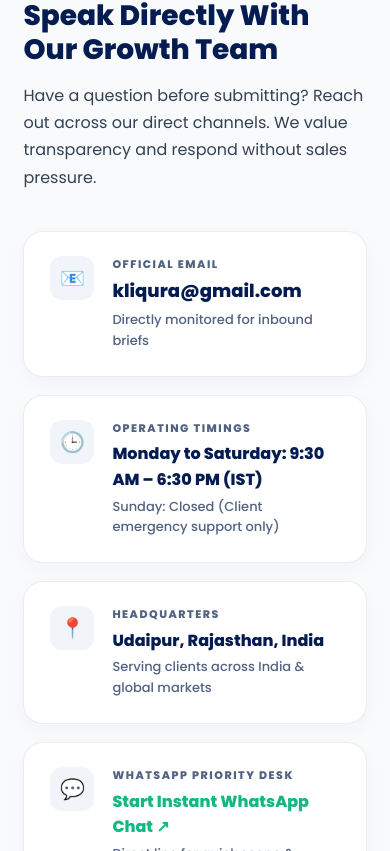
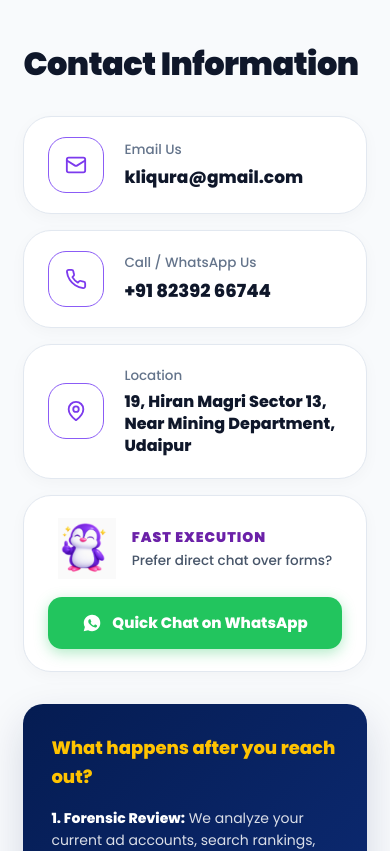
Before and after one commit to himikajain11-art/kliqura-website-v2, a React (Vite) app: page /contact-us in a window 390 px wide. Shown: the part 1733-2584 px from the top of the page. Built offline with nearby package versions, Linux system fonts and the light colour scheme; a web font is replaced by a local one.

Commit message:
feat(contact): update Contact Information cards with phone, location and quick whatsapp chat

```diff
--- a/index.html
+++ b/index.html
@@ -86,11 +86,13 @@
         "url": "https://www.kliqura.com",
         "description": "KLIQURA is an elite full-funnel digital marketing agency based in Udaipur, Rajasthan. We help ambitious brands grow predictable revenue through high-ROAS Performance Marketing (Meta & Google Ads), SEO Search Dominance, Content Marketing, and Conversion Rate Optimization.",
         "email": "kliqura@gmail.com",
+        "telephone": "+918239266744",
         "address": {
           "@type": "PostalAddress",
+          "streetAddress": "19, Hiran Magri Sector 13, Near Mining Department",
           "addressLocality": "Udaipur",
           "addressRegion": "Rajasthan",
-          "postalCode": "313001",
+          "postalCode": "313002",
           "addressCountry": "IN"
         },
         "geo": {
@@ -179,8 +181,8 @@
         <h2>Operating Hours &amp; Headquarters:</h2>
         <p>
           Monday to Saturday: 9:30 AM – 6:30 PM (IST). Sunday Closed.<br />
-          Headquarters: Udaipur, Rajasthan, India.<br />
-          Direct Inquiries: <a href="mailto:kliqura@gmail.com">kliqura@gmail.com</a>
+          Headquarters: 19, Hiran Magri Sector 13, Near Mining Department, Udaipur, Rajasthan, India.<br />
+          Direct Inquiries: <a href="mailto:kliqura@gmail.com">kliqura@gmail.com</a> | Phone: <a href="tel:+918239266744">+91 82392 66744</a>
         </p>
       </div>
     </noscript>
--- a/src/App.jsx
+++ b/src/App.jsx
@@ -67,7 +67,7 @@
       text.includes("where") ||
       text.includes("rajasthan")
     ) {
-      return "📍 KLIQURA Headquarters:\nWe are located in Udaipur, Rajasthan, India! We work with brands locally in Udaipur and across India/globally to drive measurable digital growth.";
+      return "📍 KLIQURA Headquarters:\n19, Hiran Magri Sector 13, Near Mining Department, Udaipur, Rajasthan.\n\n📞 Phone: +91 82392 66744\n💬 WhatsApp: +91 82392 66744";
     }
 
     // 4. PRICING, FEES & FREE AUDIT
@@ -96,7 +96,7 @@
       text.includes("whatsapp") ||
       text.includes("number")
     ) {
-      return "📬 Get in touch with KLIQURA:\n• Email: kliqura@gmail.com\n• Contact Form: Visit our Contact page to fill out our automated form\n• Working Hours: Mon–Sat, 9:30 AM – 6:30 PM IST\nOur strategists review all inquiries within 2 to 4 business hours.";
+      return "📬 Get in touch with KLIQURA:\n• Phone: +91 82392 66744\n• WhatsApp: +91 82392 66744\n• Email: kliqura@gmail.com\n• Address: 19, Hiran Magri Sector 13, Near Mining Department, Udaipur\n• Working Hours: Mon–Sat, 9:30 AM – 6:30 PM IST\nOur strategists review all inquiries within 2 to 4 business hours.";
     }
 
     // 6. GREETINGS
--- a/src/pages/Contact.jsx
+++ b/src/pages/Contact.jsx
@@ -1,6 +1,7 @@
 import React, { useState } from "react";
 import emailjs from "@emailjs/browser";
 import "./Contact.css";
+import contactMascot from "../assets/contact-mascot.png";
 
 const SERVICE_ID = "service_allip0n";
 const TEMPLATE_ID = "template_0pt94nq";
@@ -146,7 +147,7 @@
                 Jump to Inquiry Form ↓
               </a>
               <a
-                href="https://wa.me/919999999999?text=Hi%20KLIQURA%2C%20I%20want%20to%20discuss%20scaling%20my%20digital%20marketing%20revenue."
+                href="https://wa.me/918239266744?text=Hi%20KLIQURA%2C%20I%20want%20to%20discuss%20scaling%20my%20digital%20marketing%20revenue."
                 target="_blank"
                 rel="noreferrer"
                 className="btn-hero-whatsapp"
@@ -215,7 +216,15 @@
                     <span className="pass-icon">📍</span>
                     <div>
                       <span className="pass-item-title">Headquarters</span>
-                      <p>Udaipur, Rajasthan, India</p>
+                      <p>19, Hiran Magri Sector 13, Near Mining Dept, Udaipur</p>
+                    </div>
+                  </div>
+
+                  <div className="pass-item">
+                    <span className="pass-icon">📞</span>
+                    <div>
+                      <span className="pass-item-title">Direct Call</span>
+                      <a href="tel:+918239266744">+91 82392 66744</a>
                     </div>
                   </div>
 
@@ -242,64 +251,184 @@
       <section id="inquiry-form-section" className="contact-main-section">
         <div className="contact-main-grid">
           {/* Left Column: Direct Info, Operating Hours, Channels */}
+          {/* Left Column: Contact Information Cards Matching Screenshot */}
           <div className="contact-info-column">
-            <div className="info-intro-box">
-              <span className="info-kicker">DIRECT REACH</span>
-              <h2>Speak Directly With Our Growth Team</h2>
-              <p>
-                Have a question before submitting? Reach out across our direct channels. We value transparency
-                and respond without sales pressure.
-              </p>
-            </div>
+            <h2 style={{
+              fontSize: "32px",
+              fontWeight: "900",
+              color: "#0f172a",
+              margin: "0 0 4px",
+              fontFamily: "'Manrope', sans-serif",
+              letterSpacing: "-0.5px"
+            }}>
+              Contact Information
+            </h2>
 
-            <div className="info-cards-list">
-              {/* Card 1: Email */}
-              <div className="info-item-card">
-                <div className="info-icon-box">📧</div>
-                <div className="info-text-box">
-                  <span className="info-label">OFFICIAL EMAIL</span>
-                  <a href="mailto:kliqura@gmail.com" className="info-primary-link">
+            <div className="contact-info-cards-exact" style={{ display: "flex", flexDirection: "column", gap: "16px" }}>
+              {/* Card 1: Email Us */}
+              <div style={{
+                background: "#ffffff",
+                border: "1.5px solid #e2e8f0",
+                borderRadius: "28px",
+                padding: "20px 24px",
+                display: "flex",
+                alignItems: "center",
+                gap: "20px",
+                boxShadow: "0 4px 16px rgba(15, 23, 42, 0.03)"
+              }}>
+                <div style={{
+                  width: "56px",
+                  height: "56px",
+                  minWidth: "56px",
+                  borderRadius: "18px",
+                  border: "1.5px solid #8b5cf6",
+                  display: "flex",
+                  alignItems: "center",
+                  justifyContent: "center",
+                  background: "#ffffff"
+                }}>
+                  <svg width="22" height="22" viewBox="0 0 24 24" fill="none" stroke="#7c3aed" strokeWidth="2" strokeLinecap="round" strokeLinejoin="round">
+                    <rect x="2" y="4" width="20" height="16" rx="2" />
+                    <path d="m22 7-8.97 5.7a1.94 1.94 0 0 1-2.06 0L2 7" />
+                  </svg>
+                </div>
+                <div>
+                  <div style={{ fontSize: "13.5px", color: "#64748b", fontWeight: "500", marginBottom: "4px" }}>
+                    Email Us
+                  </div>
+                  <a href="mailto:kliqura@gmail.com" style={{ fontSize: "17px", fontWeight: "800", color: "#0f172a", textDecoration: "none", wordBreak: "break-all" }}>
                     kliqura@gmail.com
                   </a>
-                  <span className="info-sub-note">Directly monitored for inbound briefs</span>
                 </div>
               </div>
 
-              {/* Card 2: Business Hours */}
-              <div className="info-item-card">
-                <div className="info-icon-box">🕒</div>
-                <div className="info-text-box">
-                  <span className="info-label">OPERATING TIMINGS</span>
-                  <strong className="info-strong">Monday to Saturday: 9:30 AM – 6:30 PM (IST)</strong>
-                  <span className="info-sub-note">Sunday: Closed (Client emergency support only)</span>
+              {/* Card 2: Call / WhatsApp Us */}
+              <div style={{
+                background: "#ffffff",
+                border: "1.5px solid #e2e8f0",
+                borderRadius: "28px",
+                padding: "20px 24px",
+                display: "flex",
+                alignItems: "center",
+                gap: "20px",
+                boxShadow: "0 4px 16px rgba(15, 23, 42, 0.03)"
+              }}>
+                <div style={{
+                  width: "56px",
+                  height: "56px",
+                  minWidth: "56px",
+                  borderRadius: "18px",
+                  border: "1.5px solid #8b5cf6",
+                  display: "flex",
+                  alignItems: "center",
+                  justifyContent: "center",
+                  background: "#ffffff"
+                }}>
+                  <svg width="22" height="22" viewBox="0 0 24 24" fill="none" stroke="#7c3aed" strokeWidth="2" strokeLinecap="round" strokeLinejoin="round">
+                    <path d="M22 16.92v3a2 2 0 0 1-2.18 2 19.79 19.79 0 0 1-8.63-3.07 19.5 19.5 0 0 1-6-6 19.79 19.79 0 0 1-3.07-8.67A2 2 0 0 1 4.11 2h3a2 2 0 0 1 2 1.72 12.84 12.84 0 0 0 .7 2.81 2 2 0 0 1-.45 2.11L8.09 9.91a16 16 0 0 0 6 6l1.27-1.27a2 2 0 0 1 2.11-.45 12.84 12.84 0 0 0 2.81.7A2 2 0 0 1 22 16.92z" />
+                  </svg>
+                </div>
+                <div>
+                  <div style={{ fontSize: "13.5px", color: "#64748b", fontWeight: "500", marginBottom: "4px" }}>
+                    Call / WhatsApp Us
+                  </div>
+                  <a href="tel:+918239266744" style={{ fontSize: "18px", fontWeight: "800", color: "#0f172a", textDecoration: "none" }}>
+                    +91 82392 66744
+                  </a>
                 </div>
               </div>
 
-              {/* Card 3: Headquarters Location */}
-              <div className="info-item-card">
-                <div className="info-icon-box">📍</div>
-                <div className="info-text-box">
-                  <span className="info-label">HEADQUARTERS</span>
-                  <strong className="info-strong">Udaipur, Rajasthan, India</strong>
-                  <span className="info-sub-note">Serving clients across India & global markets</span>
+              {/* Card 3: Location */}
+              <div style={{
+                background: "#ffffff",
+                border: "1.5px solid #e2e8f0",
+                borderRadius: "28px",
+                padding: "20px 24px",
+                display: "flex",
+                alignItems: "center",
+                gap: "20px",
+                boxShadow: "0 4px 16px rgba(15, 23, 42, 0.03)"
+              }}>
+                <div style={{
+                  width: "56px",
+                  height: "56px",
+                  minWidth: "56px",
+                  borderRadius: "18px",
+                  border: "1.5px solid #8b5cf6",
+                  display: "flex",
+                  alignItems: "center",
+                  justifyContent: "center",
+                  background: "#ffffff"
+                }}>
+                  <svg width="22" height="22" viewBox="0 0 24 24" fill="none" stroke="#7c3aed" strokeWidth="2" strokeLinecap="round" strokeLinejoin="round">
+                    <path d="M20 10c0 6-8 12-8 12s-8-6-8-12a8 8 0 0 1 16 0Z" />
+                    <circle cx="12" cy="10" r="3" />
+                  </svg>
+                </div>
+                <div>
+                  <div style={{ fontSize: "13.5px", color: "#64748b", fontWeight: "500", marginBottom: "4px" }}>
+                    Location
+                  </div>
+                  <div style={{ fontSize: "16px", fontWeight: "800", color: "#0f172a", lineHeight: "1.4" }}>
+                    19, Hiran Magri Sector 13, Near Mining Department, Udaipur
+                  </div>
                 </div>
               </div>
 
-              {/* Card 4: WhatsApp Priority Chat */}
-              <div className="info-item-card">
-                <div className="info-icon-box">💬</div>
-                <div className="info-text-box">
-                  <span className="info-label">WHATSAPP PRIORITY DESK</span>
-                  <a
-                    href="https://wa.me/919999999999?text=Hi%20KLIQURA%2C%20I%20am%20interested%20in%20scaling%20my%20digital%20marketing%20growth."
-                    target="_blank"
-                    rel="noreferrer"
-                    className="info-whatsapp-link"
-                  >
-                    Start Instant WhatsApp Chat ↗
-                  </a>
-                  <span className="info-sub-note">Direct line for quick scope & pricing answers</span>
+              {/* Card 4: FAST EXECUTION + WhatsApp Button */}
+              <div style={{
+                background: "#ffffff",
+                border: "1.5px solid #e2e8f0",
+                borderRadius: "28px",
+                padding: "22px 24px",
+                display: "flex",
+                flexDirection: "column",
+                gap: "18px",
+                boxShadow: "0 4px 16px rgba(15, 23, 42, 0.03)"
+              }}>
+                <div style={{ display: "flex", alignItems: "center", justifyContent: "center", gap: "16px" }}>
+                  <img
+                    src={contactMascot}
+                    alt="Fast Execution"
+                    style={{ width: "58px", height: "auto", objectFit: "contain" }}
+                  />
+                  <div style={{ textAlign: "left" }}>
+                    <div style={{ color: "#6b21a8", fontSize: "14px", fontWeight: "900", letterSpacing: "1px", textTransform: "uppercase" }}>
+                      FAST EXECUTION
+                    </div>
+                    <div style={{ color: "#475569", fontSize: "13.5px", fontWeight: "500", marginTop: "2px" }}>
+                      Prefer direct chat over forms?
+                    </div>
+                  </div>
                 </div>
+
+                <a
+                  href="https://wa.me/918239266744?text=Hi%20KLIQURA%2C%20I%20want%20to%20discuss%20a%20project."
+                  target="_blank"
+                  rel="noreferrer"
+                  style={{
+                    background: "#22c55e",
+                    color: "#ffffff",
+                    borderRadius: "14px",
+                    padding: "14px 20px",
+                    fontWeight: "800",
+                    fontSize: "15px",
+                    display: "flex",
+                    alignItems: "center",
+                    justifyContent: "center",
+                    gap: "10px",
+                    textDecoration: "none",
+                    boxShadow: "0 4px 14px rgba(34, 197, 94, 0.35)",
+                    transition: "background 0.2s"
+                  }}
+                  onMouseEnter={(e) => (e.currentTarget.style.background = "#16a34a")}
+                  onMouseLeave={(e) => (e.currentTarget.style.background = "#22c55e")}
+                >
+                  <svg width="20" height="20" viewBox="0 0 24 24" fill="currentColor">
+                    <path d="M12.04 2c-5.46 0-9.91 4.45-9.91 9.91 0 1.75.46 3.45 1.32 4.95L2.05 22l5.25-1.38c1.45.79 3.08 1.21 4.74 1.21 5.46 0 9.91-4.45 9.91-9.91 0-2.65-1.03-5.14-2.9-7.01A9.816 9.816 0 0 0 12.04 2zm5.78 14.07c-.24.68-1.2 1.25-1.66 1.29-.44.04-.98.17-3.18-.74-2.58-1.07-4.22-3.71-4.35-3.88-.13-.17-1.05-1.4-1.05-2.67 0-1.27.67-1.89.9-2.14.24-.25.53-.31.71-.31.18 0 .36 0 .51.01.17.01.39-.06.6.46.24.57.77 1.9.84 2.04.07.15.11.32.02.51-.08.18-.13.29-.26.44-.13.15-.27.34-.39.46-.13.13-.26.27-.11.53.15.25.66 1.09 1.42 1.77.97.87 1.8 1.14 2.05 1.27.26.13.41.11.56-.06.15-.17.65-.76.82-1.02.17-.26.35-.22.58-.13.24.08 1.5.71 1.76.84.26.13.43.2.49.31.07.11.07.65-.17 1.33z" />
+                  </svg>
+                  <span>Quick Chat on WhatsApp</span>
+                </a>
               </div>
             </div>
 
@@ -345,7 +474,7 @@
                     <div className="success-instant-whatsapp">
                       <span>Need an immediate response?</span>
                       <a
-                        href={`https://wa.me/919999999999?text=Hi%20KLIQURA%2C%20I%20just%20submitted%20an%20inquiry%20on%20your%20website.%20My%20name%20is%20${encodeURIComponent(
+                        href={`https://wa.me/918239266744?text=Hi%20KLIQURA%2C%20I%20just%20submitted%20an%20inquiry%20on%20your%20website.%20My%20name%20is%20${encodeURIComponent(
                           submittedData.name
                         )}%20and%20I%20need%20help%20with%20${encodeURIComponent(submittedData.service)}.`}
                         target="_blank"
@@ -530,7 +659,7 @@
                 <span className="pin-live-dot" />
                 <strong>KLIQURA Digital Agency HQ</strong>
                 <span className="topbar-sep">•</span>
-                <span>Udaipur, Rajasthan 313001</span>
+                <span>19, Hiran Magri Sector 13, Near Mining Department, Udaipur</span>
               </div>
               <div className="map-topbar-right">
                 <span className="hours-pill">🕒 Open Mon – Sat: 9:30 AM – 6:30 PM</span>
@@ -539,8 +668,8 @@
 
             <div className="google-map-embed-wrap">
               <iframe
-                title="KLIQURA Location Map - Udaipur Rajasthan"
-                src="https://www.google.com/maps/embed?pb=!1m18!1m12!1m3!1d116086.0359779953!2d73.65593845929645!3d24.608361099999998!2m3!1f0!2f0!3f0!3m2!1i1024!2i768!4f13.1!3m3!1m2!1s0x3967e56550a14411%3A0xdbd8c28455b868b0!2sUdaipur%2C%20Rajasthan!5e0!3m2!1sen!2sin!4v1700000000000!5m2!1sen!2sin"
+                title="KLIQURA Location Map - Hiran Magri Sector 13 Udaipur"
+                src="https://maps.google.com/maps?q=19%2C%20hiran%20magri%20sector%2013%2C%20near%20mining%20department%2C%20udaipur&t=&z=16&ie=UTF8&iwloc=&output=embed"
                 width="100%"
                 height="420"
                 style={{ border: 0 }}
```
Also changed, not shown: src/components/Footer.jsx (+8 -0 lines), src/assets/contact-mascot.png (added), 1 other file (tests, documents, lock files or other folders).
